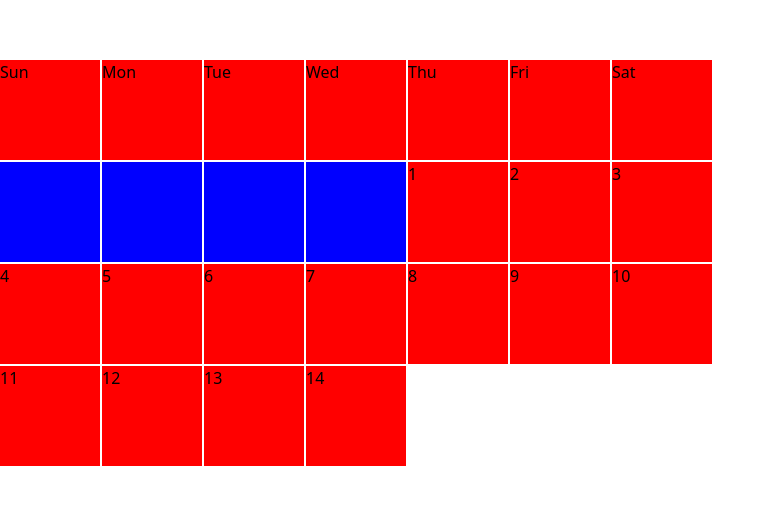
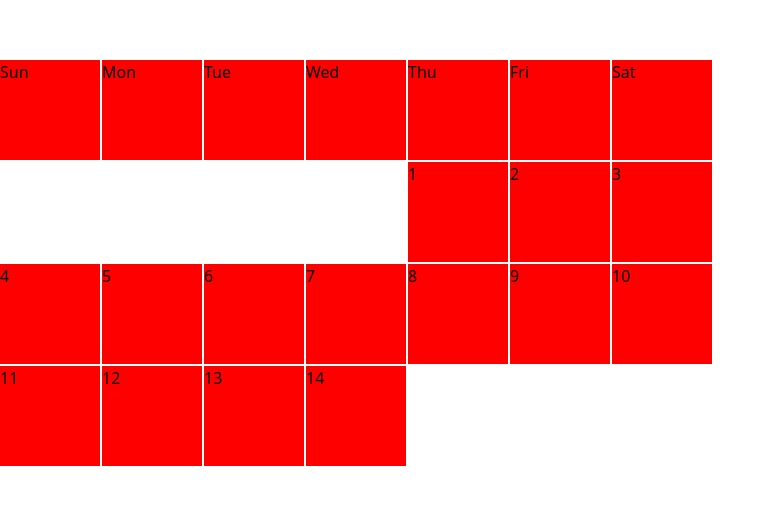
Before and after one commit to cdricn/pcalendar, a React (Vite) app: page / in a window 1280 px wide. Shown: the part 135-640 px from the top of the page, without its empty margins (0-775 px from the left). Built offline with nearby package versions, Linux system fonts and the light colour scheme.

Commit message:
Updated classname

```diff
--- a/src/calendar/calendar.module.css
+++ b/src/calendar/calendar.module.css
@@ -13,19 +13,20 @@
 
 .calendar-columns {
   display: grid;
-  grid-template-columns: repeat(7, auto);
+  grid-template-columns: repeat(7, 1fr);
   gap: 2px;
-  justify-content: start;
 }
 
-.test {
+.calendar-item {
   width: 100px;
   height: 100px;
   background-color: red;
 }
 
-.test2 {
-  width: 100px;
-  height: 100px;
-  background-color: blue;
+.align-right {
+  justify-content: end;
 }
+
+.align-left {
+  justify-content: start;
+}
--- a/src/calendar/calendar.tsx
+++ b/src/calendar/calendar.tsx
@@ -37,25 +37,25 @@ export default function Calendar() {
   // get first index of test data
   // slice using digit of 1st index as start, and digit-7 as end
   // fill temp array with the sliced array
-  let currIndex = 0;
+  let currentDay = 0;
 
 
   function populateColumns() {
     let colArr = new Array;
     for (let i=0; i<7; ++i) {
-      if (!testData[currIndex]) {
+      if (!testData[currentDay]) {
         break;
       }
 
-      if (testData[currIndex].digit==i+1) {
+      if (testData[currentDay].digit==i+1) {
         colArr.push(
-          <div className={styles['test']}>{currIndex+1}</div>
+          <div className={styles['calendar-item']}
+            style={{gridColumnStart: testData[currentDay].digit}}
+          >
+            {currentDay+1}
+          </div>
         )
-        currIndex += 1;
-      } else {
-        colArr.push(
-          <div className={styles['test2']}></div>
-        )
+        currentDay += 1;
       }
     }
 
@@ -75,13 +75,13 @@ export default function Calendar() {
   return (
     <div className={styles['calendar-container']}>
       <div className={styles['calendar-days']}>
-        <div className={styles['test']}>Sun</div>
-        <div className={styles['test']}>Mon</div>
-        <div className={styles['test']}>Tue</div>
-        <div className={styles['test']}>Wed</div>
-        <div className={styles['test']}>Thu</div>
-        <div className={styles['test']}>Fri</div>
-        <div className={styles['test']}>Sat</div>
+        <div className={styles['calendar-item']}>Sun</div>
+        <div className={styles['calendar-item']}>Mon</div>
+        <div className={styles['calendar-item']}>Tue</div>
+        <div className={styles['calendar-item']}>Wed</div>
+        <div className={styles['calendar-item']}>Thu</div>
+        <div className={styles['calendar-item']}>Fri</div>
+        <div className={styles['calendar-item']}>Sat</div>
       </div>
       <div className={styles['calendar-rows']}>
         {populateRows()}
```
